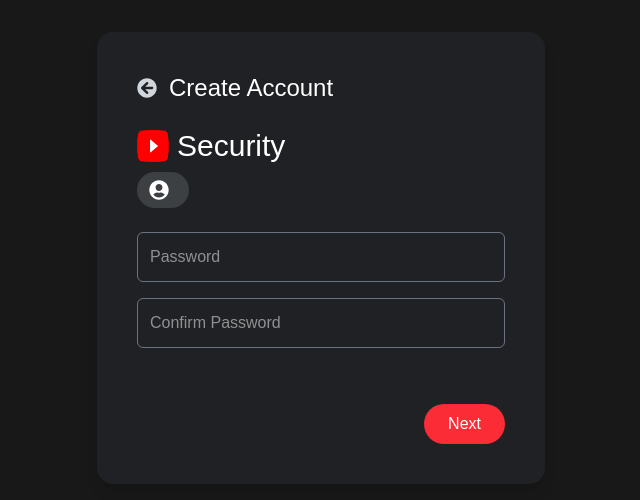
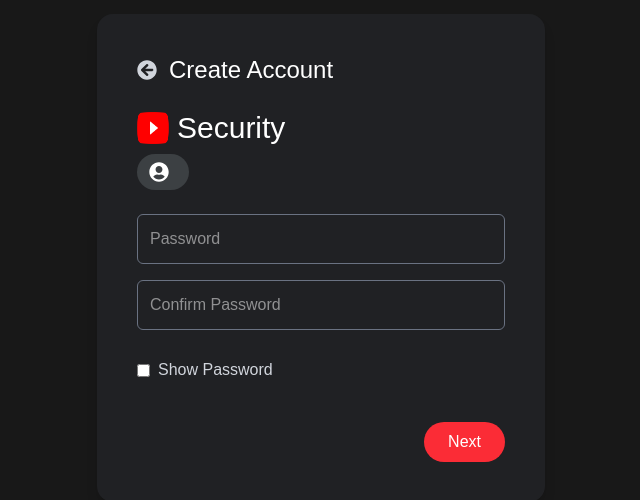
Before and after one commit to alpana15-mix/YOU-TUBE, a React (Vite) app in the folder FrontEnd/: page /signup in a window 1280 px wide. Shown: the part 142-642 px from the top of the page, without its empty margins (319-959 px from the left). Built offline with nearby package versions, Linux system fonts and the light colour scheme.

Commit message:
SignUp part  partially completed

```diff
--- a/FrontEnd/src/Pages/SignUp.jsx
+++ b/FrontEnd/src/Pages/SignUp.jsx
@@ -9,6 +9,7 @@ function SignUp(){
     const[email,setEmail]=useState("")
     const [password,setPassword]=useState("")
     const[confirmPassword, setConfirmPassword]=useState("")
+    const[showPassword,setShowPassword]=useState(false)
     return(
         <div className="flex items-center justify-center min-h-screen bg-[#181818]">
             <div className="bg-[#202124] rounded-2xl p-10 w-full max-w-md shadow-lg">
@@ -54,11 +55,16 @@ function SignUp(){
                         <FaUserCircle className="mr-2" size={20}/>
                         {email}
                     </div>
-                    <input type="text" placeholder="Password" className="w-full bg-transparent border
+                    <input type={showPassword ? "text" : "password"} placeholder="Password" className="w-full bg-transparent border
                      border-gray-500 rounded-md px-3 py-3 text-white focus:outline-none focus:border-red-500 mb-4" onChange={(e)=>setPassword(e.target.value)}value={password}/>
 
-                    <input type="text" placeholder="Confirm Password" className="w-full bg-transparent border
+                    <input type={showPassword ? "text" : "password"} placeholder="Confirm Password" className="w-full bg-transparent border
                      border-gray-500 rounded-md px-3 py-3 text-white focus:outline-none focus:border-red-500 mb-4" onChange={(e)=>setConfirmPassword(e.target.value)}value={confirmPassword}/>
+
+                   <div className="flex items-center gap-2 mt-3">
+                    <input type="checkbox" id="showpassword" checked={showPassword} onChange={()=>setShowPassword(!showPassword)}/>
+                    <label className="text-gray-300 cursor-pointer" htmlFor="showpassword" >Show Password</label>
+                   </div>
 
                    <div className="flex justify-end mt-10">
                     <button className="bg-red-500 hover:bg-red-600 text-white px-6 py-2 rounded-full">Next</button>
```
